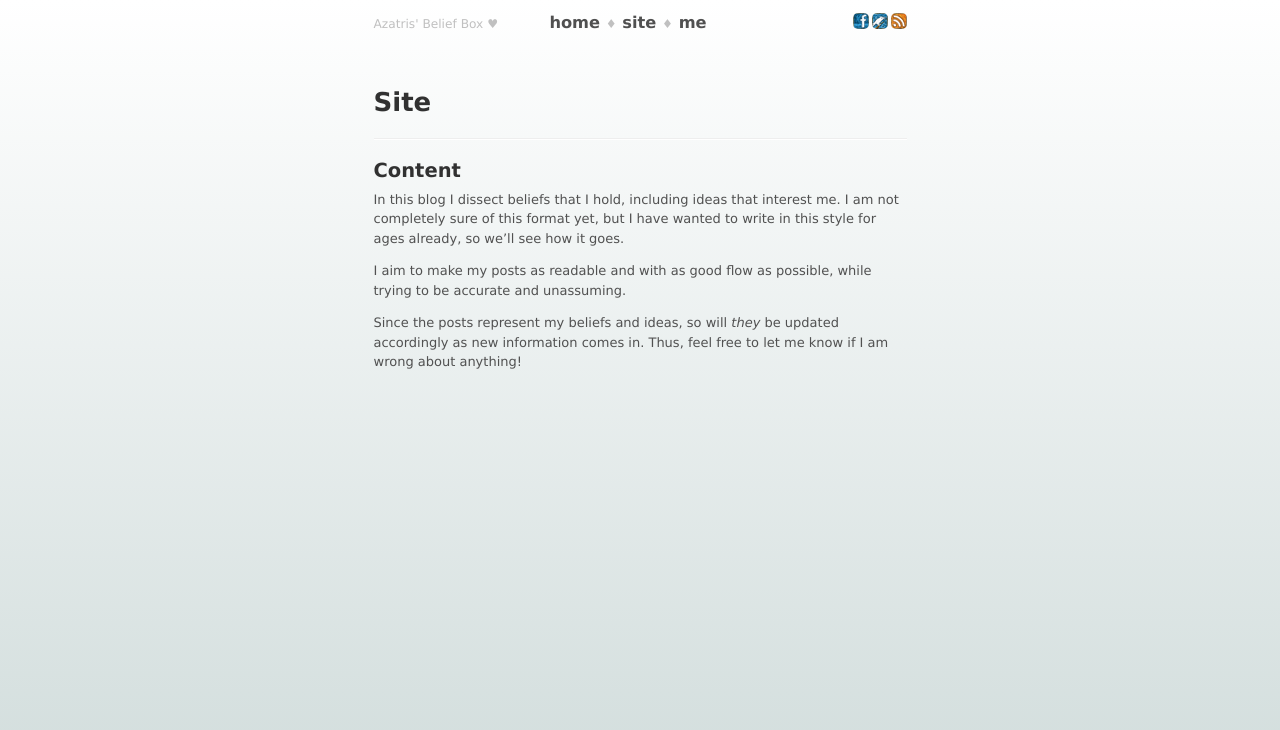
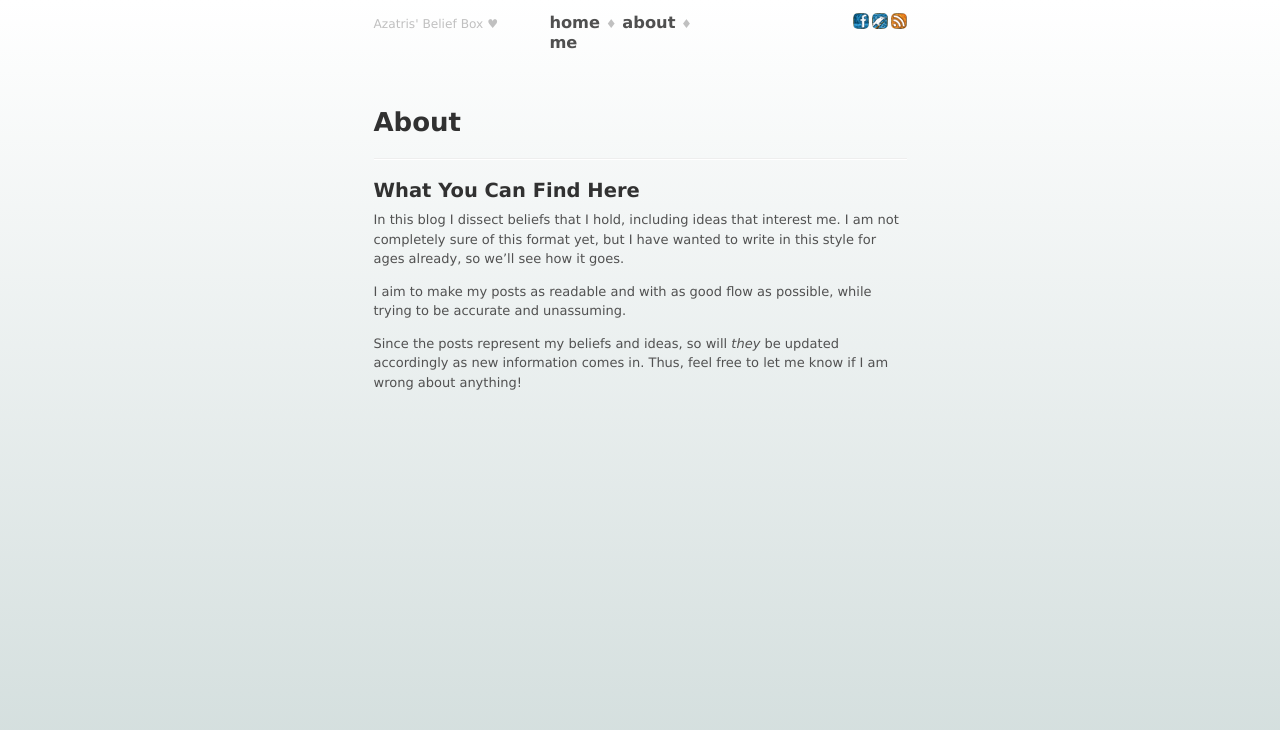
Before and after one commit to azatris/azatris.github.io, a Jekyll site: the page built from about.html, in a window 1280 px wide. Shown: the top 730 px of the page. Built offline with Jekyll 4.4.1, drawn with Linux system fonts in a browser that asks for light colours.

Commit message:
Refactor "Site" into "About"

```diff
--- a/_includes/site.md
+++ b/_includes/about.md
@@ -1,8 +1,8 @@
-# Site
+# About
 
 - - -
 
-## Content
+## What You Can Find Here
 
 In this blog I dissect beliefs that I hold, including ideas that interest me. I am not completely sure of this format yet, but I have wanted to write in this style for ages already, so we'll see how it goes.
 
--- a/_layouts/default.html
+++ b/_layouts/default.html
@@ -17,7 +17,7 @@
           <h3 class="masthead-title" id="content">
             <a href="{{ site.baseurl }}/" title="home">home</a>
             <small>♦</small>
-            <a href="{{ site.baseurl }}/site" title="what this blog is about">site</a>
+            <a href="{{ site.baseurl }}/about" title="what this blog is about">about</a>
             <small>♦</small>
             <a href="{{ site.baseurl }}/me" title="who am I">me</a>
           </h3>
--- a/site.html
+++ b/about.html
@@ -1,11 +1,11 @@
 ---
 layout: default
-title: Site
+title: About
 sitemap:
     priority: 0.7
     changefreq: 'monthly'
     last_updated: 2016-03-27T01:21:00+02:00
 ---
 
-{% capture site-include %}{% include site.md %}{% endcapture %}
+{% capture site-include %}{% include about.md %}{% endcapture %}
 {{ site-include | markdownify }}
```
